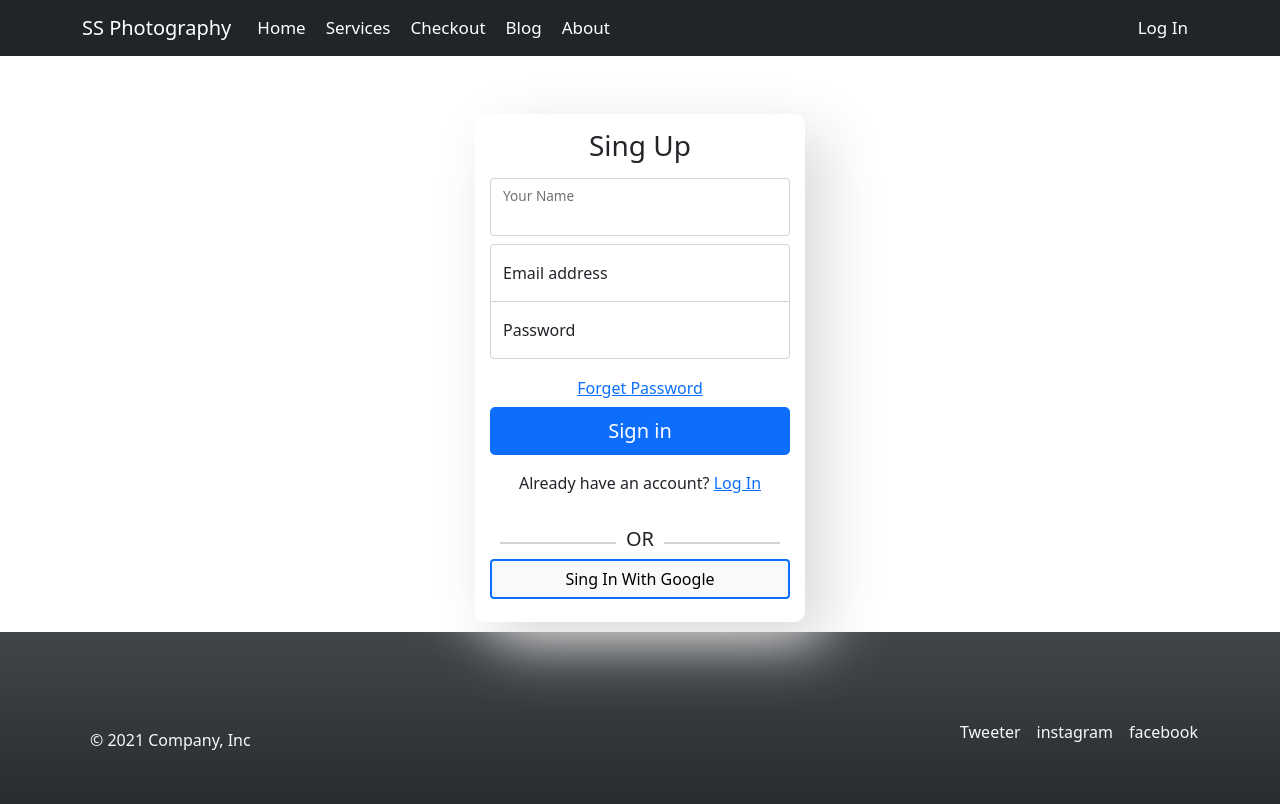
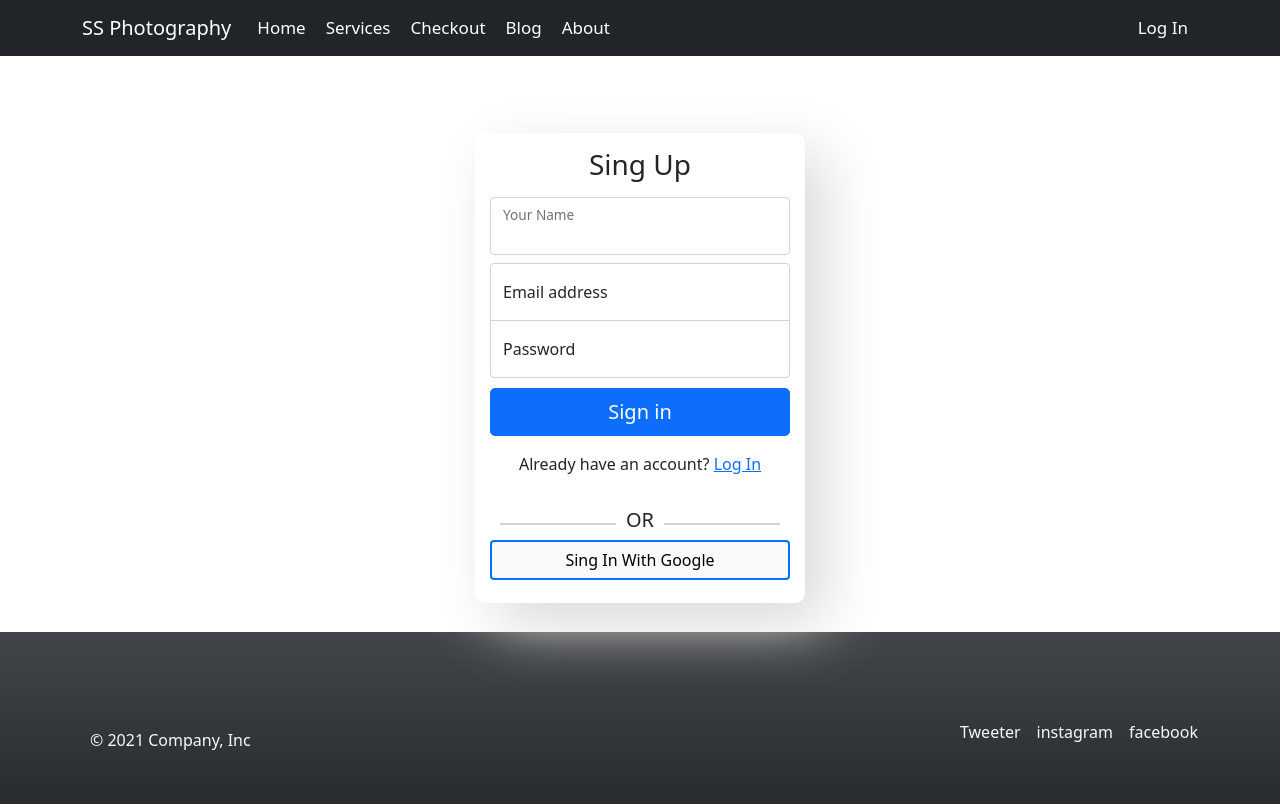
Before and after one commit to sabbirsami/ss-photography, a React (Create React App) app: page /signin in a window 1280 px wide. Shown: the top 804 px of the page. Built offline with nearby package versions, Linux system fonts and the light colour scheme; no server answers.

Commit message:
fix everything

```diff
--- a/src/Components/Login/Login.js
+++ b/src/Components/Login/Login.js
@@ -1,9 +1,13 @@
 import React, { useState } from "react";
 import { Link, useLocation, useNavigate } from "react-router-dom";
 import auth from "../../firebase.init";
+import "react-toastify/dist/ReactToastify.css";
 import "./Login.css";
 import { useSignInWithEmailAndPassword } from "react-firebase-hooks/auth";
 import { useSignInWithGoogle } from "react-firebase-hooks/auth";
+import { sendEmailVerification, sendPasswordResetEmail } from "firebase/auth";
+import { toast, ToastContainer } from "react-toastify";
+import { Button } from "react-bootstrap";
 
 const Login = () => {
     const [signInWithGoogle, user, loading, error] = useSignInWithGoogle(auth);
@@ -22,6 +26,19 @@ const Login = () => {
             </div>
         );
     }
+    // const notify = () => toast("Wow so easy !");
+    const handlePasswordReset = () => {
+        console.log(email);
+        sendPasswordResetEmail(auth, email)
+            .then(() => {
+                // alert("reset password");
+                toast("reset password");
+                // notify();
+            })
+            .catch((error) => {
+                toast("reset password");
+            });
+    };
     if (user || userEmail) {
         navigate(from, { replace: true });
     }
@@ -71,6 +88,14 @@ const Login = () => {
                             <small className="text-danger text-start">
                                 {errorElement}
                             </small>
+                            <Button
+                                onClick={handlePasswordReset}
+                                variant="link"
+                            >
+                                {" "}
+                                Forget Password
+                            </Button>
+                            <ToastContainer />
                             <button
                                 className="w-100 btn btn-lg btn-primary py-2"
                                 type="submit"
--- a/src/Components/SingIn/SingIn.js
+++ b/src/Components/SingIn/SingIn.js
@@ -8,11 +8,6 @@ import { toast } from "react-toastify";
 import { Button } from "react-bootstrap";
 
 const SingIn = () => {
-    const handleEmailVerification = () => {
-        sendEmailVerification(auth.currentUser).then(() => {
-            toast("Email verification sent");
-        });
-    };
     const [signInWithGoogle, user, loading, error] = useSignInWithGoogle(auth);
     const [
         createUserWithEmailAndPassword,
@@ -38,18 +33,11 @@ const SingIn = () => {
     }
     if (user || userEmail) {
         navigate("/");
-        handleEmailVerification();
     }
-    const handlePasswordReset = () => {
-        sendPasswordResetEmail(auth, email)
-            .then(() => {
-                toast("reset password");
-            })
-            .catch((error) => {
-                const errorCode = error.code;
-                const errorMessage = error.message;
-                // ..
-            });
+    const handleEmailVerification = () => {
+        sendEmailVerification(auth.currentUser).then(() => {
+            toast("Email verification sent");
+        });
     };
 
     const handleSingUp = (e) => {
@@ -106,13 +94,7 @@ const SingIn = () => {
                             <small className="text-danger text-start">
                                 {errorElement}
                             </small>
-                            <Button
-                                onClick={handlePasswordReset}
-                                variant="link"
-                            >
-                                {" "}
-                                Forget Password
-                            </Button>
+
                             <button
                                 className="w-100 btn btn-lg btn-primary py-2"
                                 type="submit"
```
Also changed, not shown: firebase.json (added), 1 other file (tests, documents, lock files or other folders).
